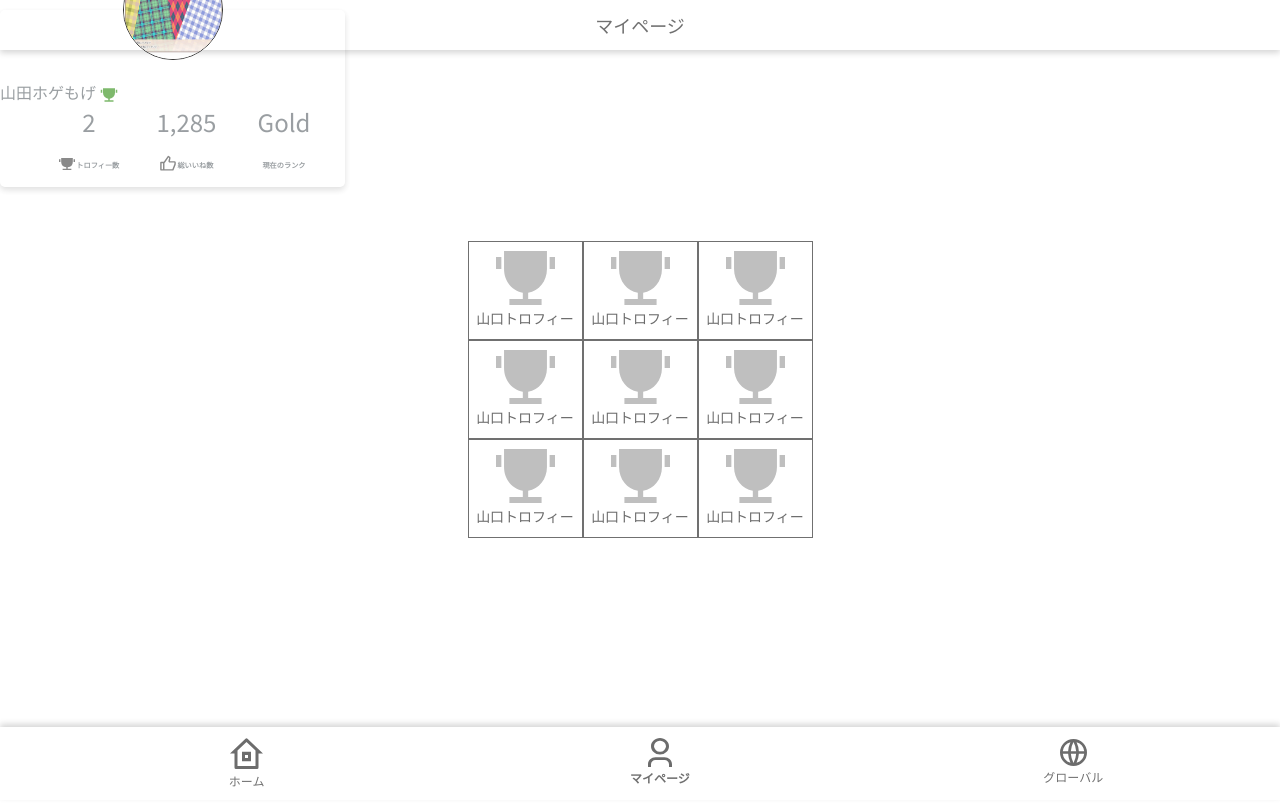
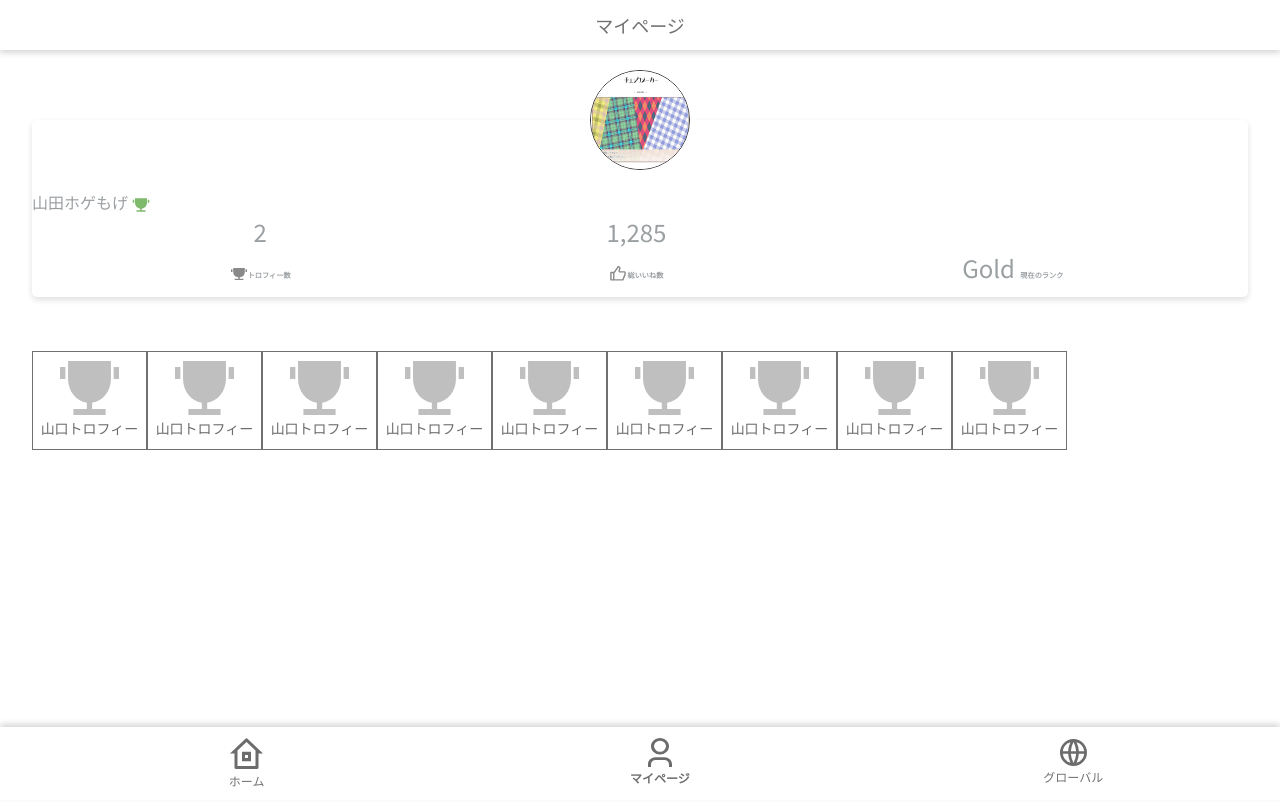
Before and after one commit to otanilab/hackday2019, a Nuxt app: page /mypage in a window 1280 px wide. Built offline with nearby package versions, Linux system fonts and the light colour scheme.

Commit message:
仮完成

```diff
--- a/components/ProfileCard.vue
+++ b/components/ProfileCard.vue
@@ -38,7 +38,8 @@
 
 <style scoped>
 .profile {
-  width: 345px;
+  width: 100%;
+  margin-top: 70px;
   height: 177px;
   border-radius: 5px;
   position: relative;
--- a/components/TrophyList.vue
+++ b/components/TrophyList.vue
@@ -17,7 +17,7 @@
 .trophy-list {
   overflow: hidden;
   padding: 0;
-  width: 345px;
+  width: 100%;
   height: 297px;
   margin: 54px auto 0 auto;
 }
--- a/layouts/default.vue
+++ b/layouts/default.vue
@@ -1,7 +1,9 @@
 <template>
   <div>
+    <div class="inner">
+      <nuxt />
+    </div>
     <menu-bar />
-    <nuxt />
   </div>
 </template>
 
```
Also changed, not shown: 1 other file (tests, documents, lock files or other folders).
